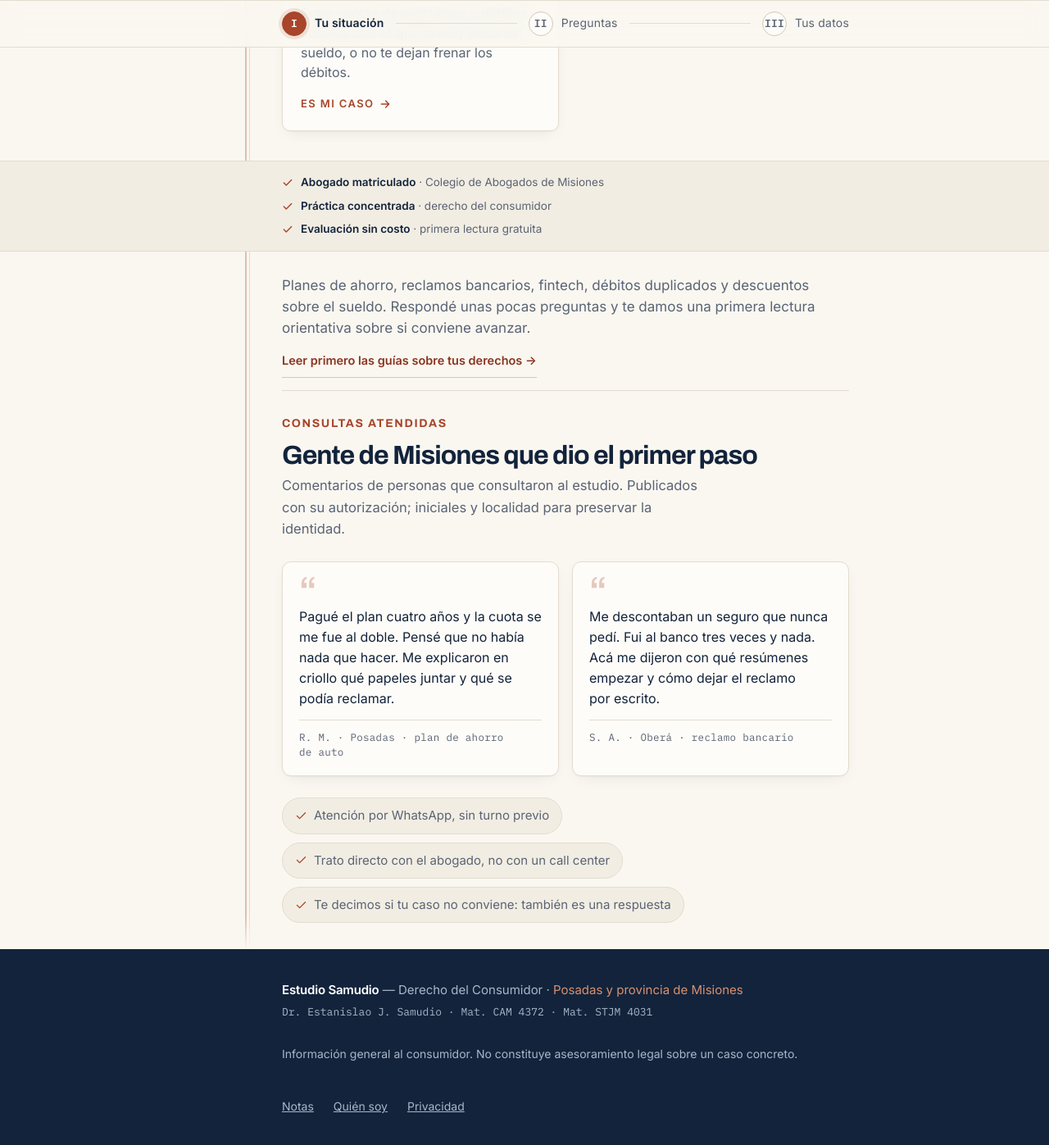
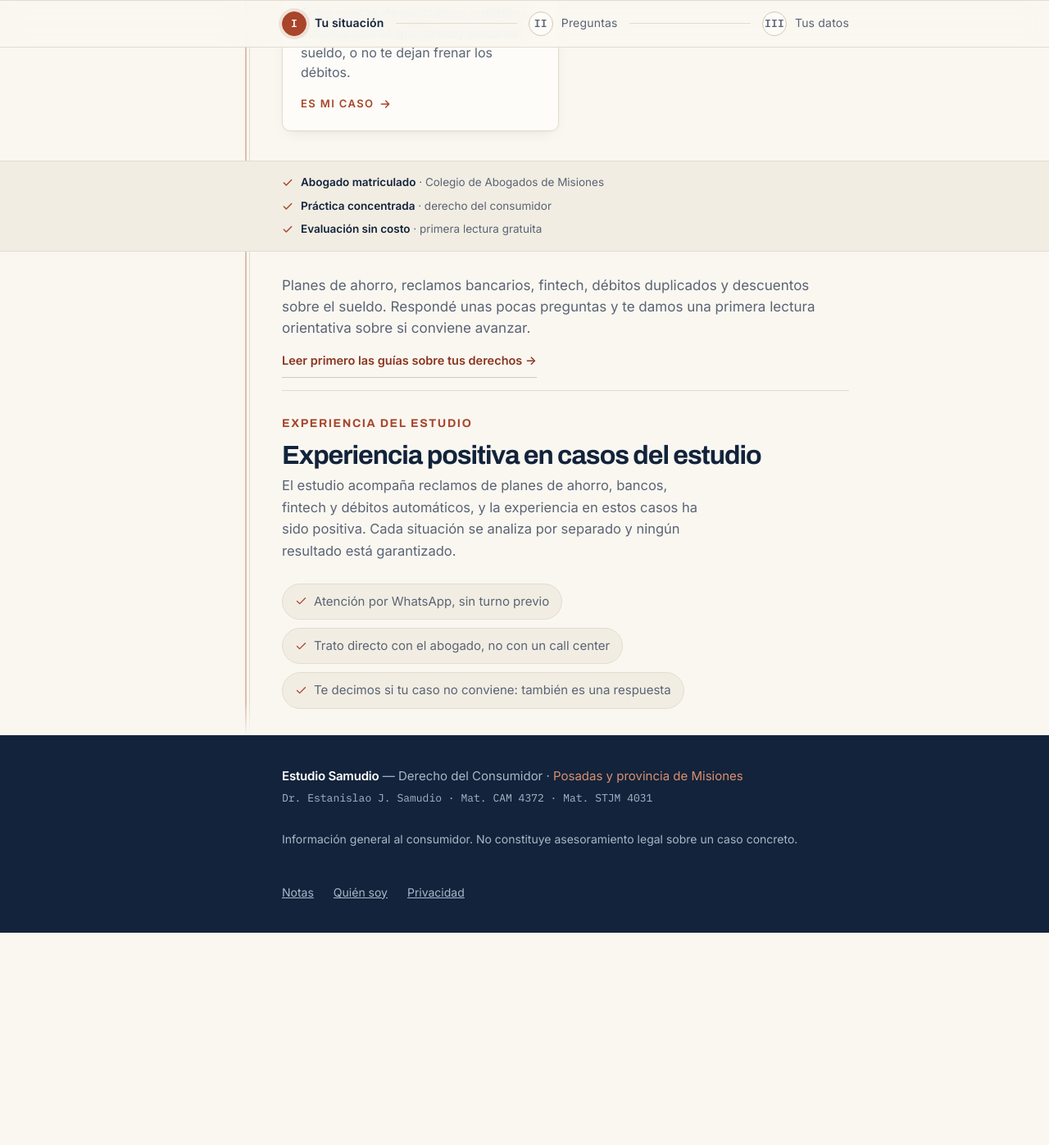
Before and after one commit to drejsamudio-hue/estudio-samudio-landing, a Jekyll site: the page index.html, which Jekyll copies as it is, in a window 1280 px wide and 1400 px high, scrolled down 1079 px. Shown: the top 1397 px of the window at 82% size. Built offline with Jekyll 4.4.1, drawn with Linux system fonts in a browser that asks for light colours; after the commit the page ends 2217 px from its top, so only the background shows below that.

Commit message:
feat(home): reemplaza los testimonios por 'Experiencia positiva en casos del estudio'
Se quitan las dos citas con iniciales y el CSS que quedó sin uso. Texto sin cifras ni promesa de resultado.

Co-Authored-By: Claude Sonnet 5.5 <noreply@anthropic.com>

```diff
--- a/index.html
+++ b/index.html
@@ -310,13 +310,6 @@
   .voces{margin:8px 0 0;padding-top:40px;border-top:1px solid var(--linea)}
   .voces .tit{font-family:var(--display);font-size:clamp(24px,3.8vw,32px);line-height:1.1;letter-spacing:-1px;margin:8px 0 6px;font-weight:700}
   .voces .sub{font-size:16.5px;color:var(--tinta-70);margin:0 0 26px;max-width:50ch}
-  .grid-voces{display:grid;grid-template-columns:1fr;gap:16px}
-  @media(min-width:660px){.grid-voces{grid-template-columns:1fr 1fr}}
-  .voz{background:var(--nieve);border:1px solid var(--linea);border-radius:11px;padding:20px;box-shadow:var(--sombra);position:relative}
-  .voz .comilla{font-family:var(--display);font-size:44px;line-height:.6;color:var(--tierra);opacity:.28;display:block;margin-bottom:8px}
-  .voz p{font-family:var(--sans);font-size:16px;line-height:1.55;margin:0 0 14px;text-wrap:pretty;color:var(--tinta)}
-  .voz .atrib{font-family:var(--mono);font-size:12.5px;line-height:1.4;letter-spacing:.3px;color:var(--tinta-45);
-              border-top:1px solid var(--linea);padding-top:12px;margin:0}
 
   /* ── CREDENCIALES (barra, después del wizard) ── */
   .cred-barra{position:relative;z-index:1;margin-top:36px;background:var(--papel2);border-top:1px solid var(--linea);border-bottom:1px solid var(--linea)}
@@ -573,21 +566,9 @@
       <p style="margin:0 0 15px;font-size:14.5px"><a href="/notas/" style="display:inline-block;padding:9px 0;color:#8A3520;font-weight:600;text-decoration:none;border-bottom:1px solid #D2C8B6">Leer primero las guías sobre tus derechos →</a></p>
       <div style="border-top:1px solid var(--linea);padding-top:24px">
         <section class="voces" style="margin:0;padding:0;border:none">
-      <span class="marca" style="font-family:var(--display);font-size:14px;letter-spacing:1.6px;text-transform:uppercase;color:var(--tierra)">Consultas atendidas</span>
-      <h2 class="tit">Gente de Misiones que dio el primer paso</h2>
-      <p class="sub">Comentarios de personas que consultaron al estudio. Publicados con su autorización; iniciales y localidad para preservar la identidad.</p>
-      <div class="grid-voces">
-        <div class="voz">
-          <span class="comilla" aria-hidden="true">&ldquo;</span>
-          <p>Pagué el plan cuatro años y la cuota se me fue al doble. Pensé que no había nada que hacer. Me explicaron en criollo qué papeles juntar y qué se podía reclamar.</p>
-          <p class="atrib">R. M. · Posadas · plan de ahorro de auto</p>
-        </div>
-        <div class="voz">
-          <span class="comilla" aria-hidden="true">&ldquo;</span>
-          <p>Me descontaban un seguro que nunca pedí. Fui al banco tres veces y nada. Acá me dijeron con qué resúmenes empezar y cómo dejar el reclamo por escrito.</p>
-          <p class="atrib">S. A. · Oberá · reclamo bancario</p>
-        </div>
-      </div>
+      <span class="marca" style="font-family:var(--display);font-size:14px;letter-spacing:1.6px;text-transform:uppercase;color:var(--tierra)">Experiencia del estudio</span>
+      <h2 class="tit">Experiencia positiva en casos del estudio</h2>
+      <p class="sub">El estudio acompaña reclamos de planes de ahorro, bancos, fintech y débitos automáticos, y la experiencia en estos casos ha sido positiva. Cada situación se analiza por separado y ningún resultado está garantizado.</p>
       <div class="marco">
         <span class="chip"><svg width="15" height="15" viewBox="0 0 24 24" fill="none" stroke="currentColor" stroke-width="2" stroke-linecap="round" stroke-linejoin="round" aria-hidden="true"><path d="M20 6L9 17l-5-5"/></svg> Atención por WhatsApp, sin turno previo</span>
         <span class="chip"><svg width="15" height="15" viewBox="0 0 24 24" fill="none" stroke="currentColor" stroke-width="2" stroke-linecap="round" stroke-linejoin="round" aria-hidden="true"><path d="M20 6L9 17l-5-5"/></svg> Trato directo con el abogado, no con un call center</span>
```
